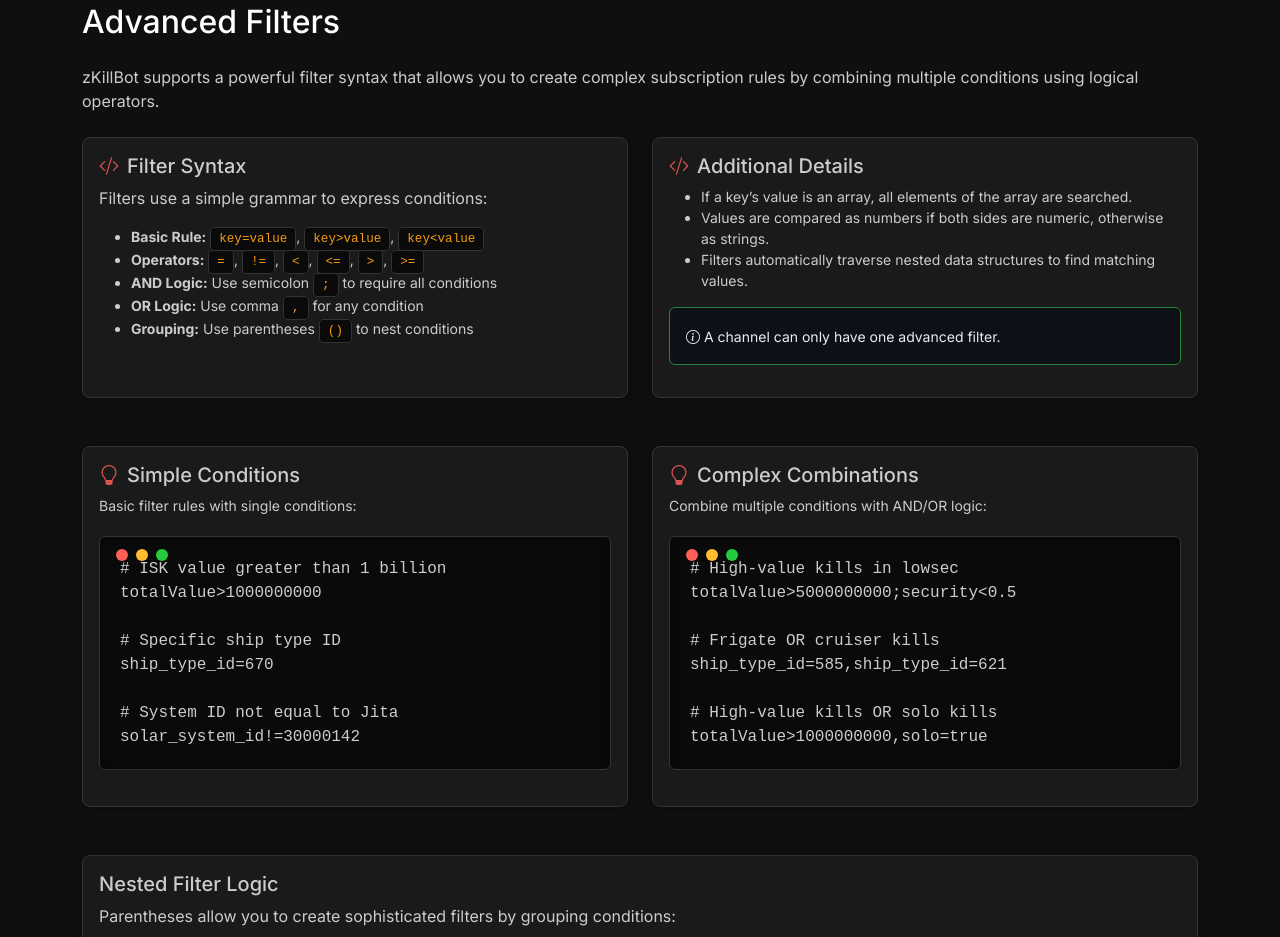
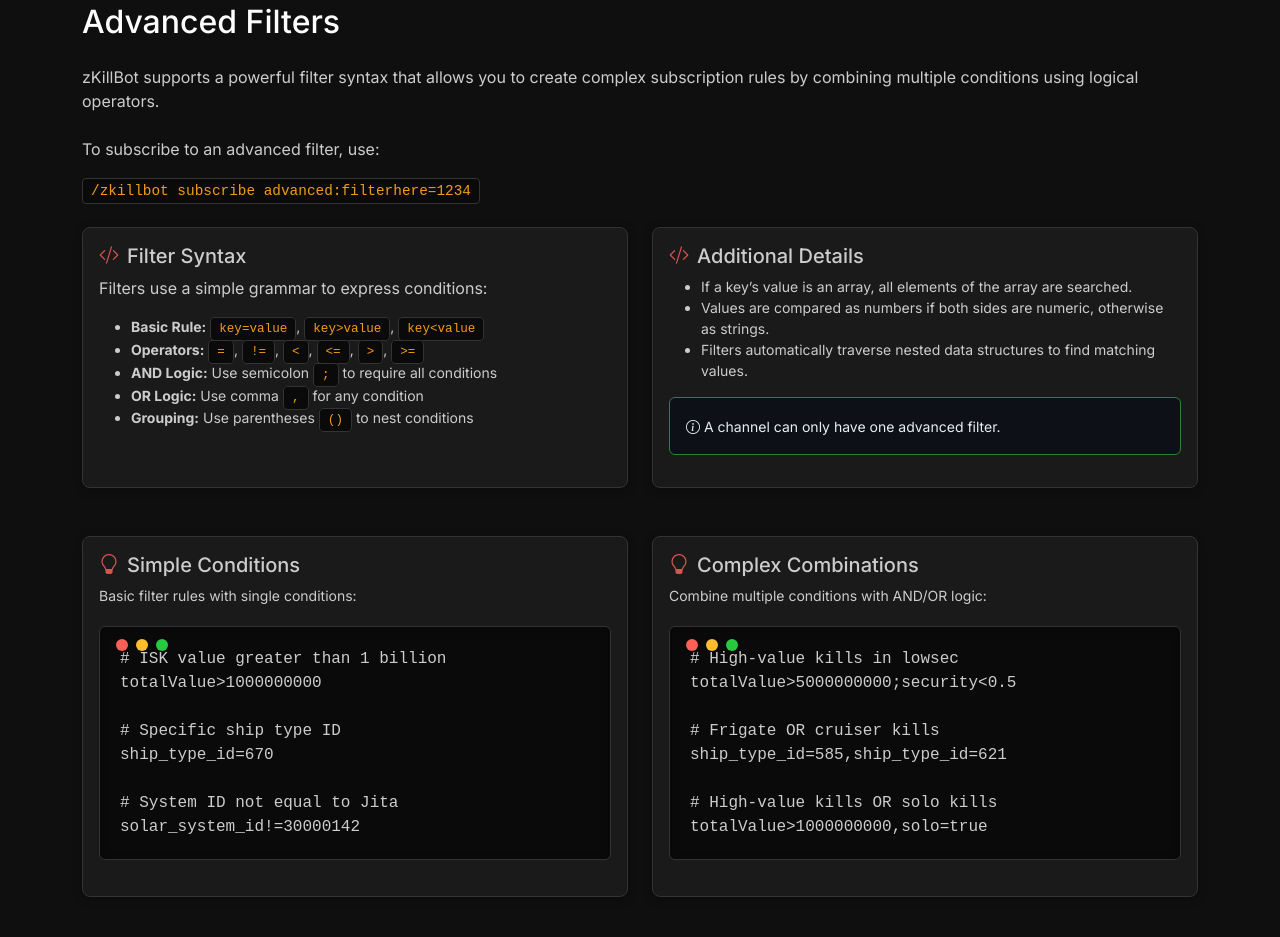
Before and after one commit to zKillboard/zkillbot, a website: page docs/index.html in a window 1280 px wide. Shown: the part 5764-6701 px from the top of the page. Drawn offline with nearby package versions, Linux system fonts and the light colour scheme.

Commit message:
advanced filter example

```diff
--- a/docs/index.html
+++ b/docs/index.html
@@ -630,6 +630,11 @@
         <section id="advanced-filters" class="mb-5">
             <h2 class="mb-4">Advanced Filters</h2>
             <p class="mb-4">zKillBot supports a powerful filter syntax that allows you to create complex subscription rules by combining multiple conditions using logical operators.</p>
+			<p>To subscribe to an advanced filter, use:</p>
+			<code>
+/zkillbot subscribe advanced:filterhere=1234
+			</code>
+			<br/><br/>
 
             <div class="row mb-4">
                 <div class="col-lg-6 mb-4">
```
